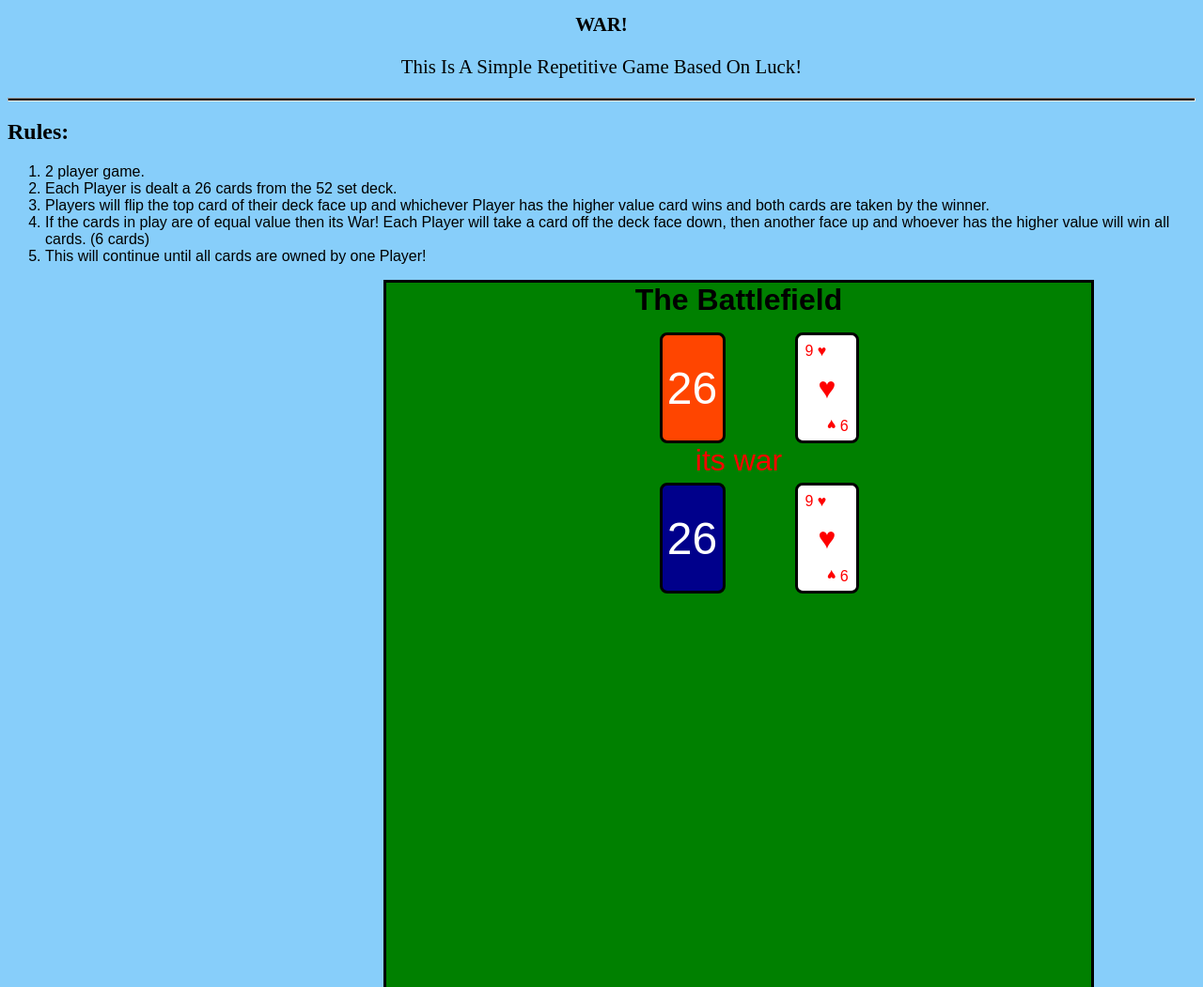
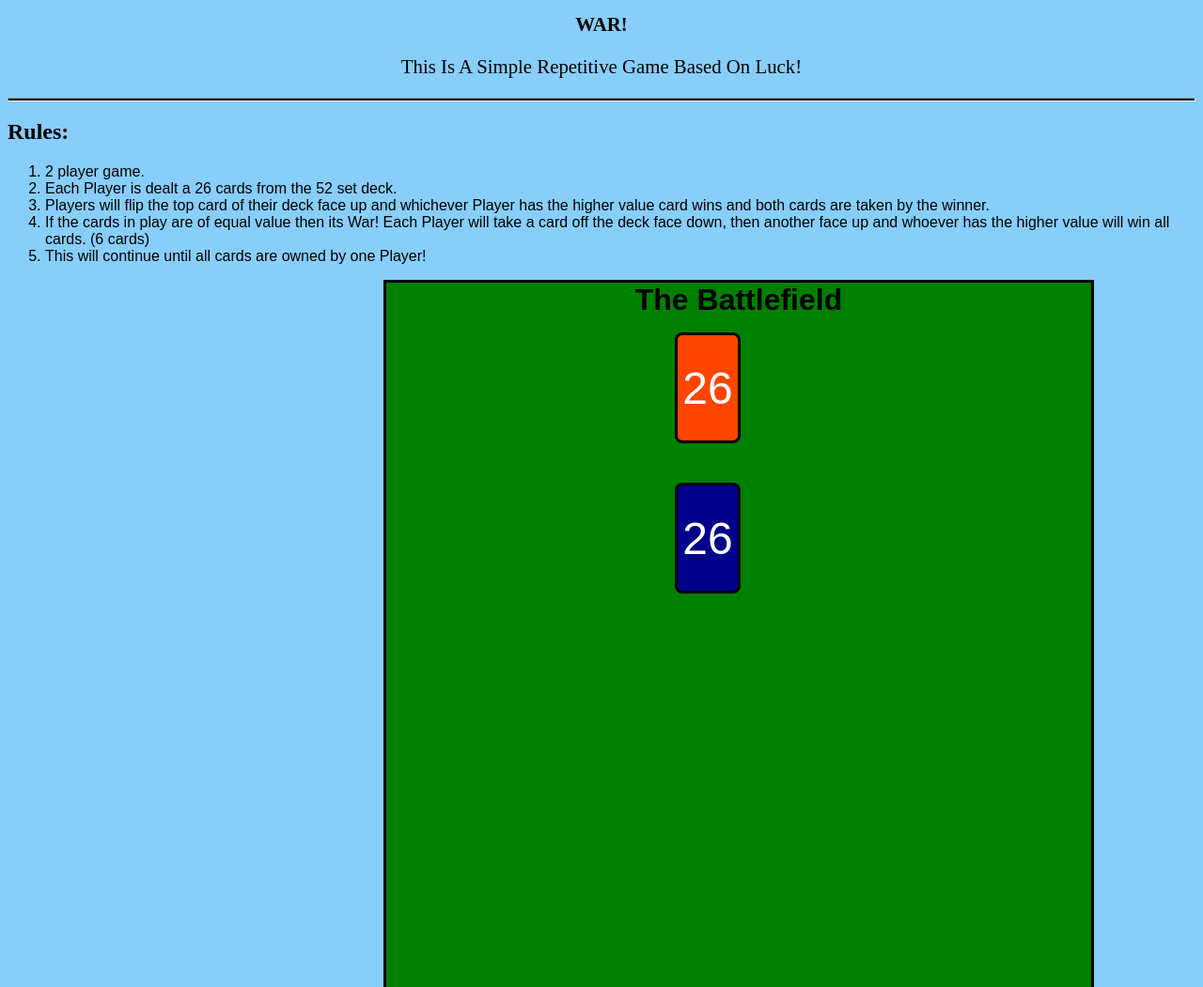
Before and after one commit to DreBenj123/Dres-War-Card-Game, a plain HTML site: page War.html in a window 1280 px wide. Shown: the top 1051 px of the page at 94% size. Drawn offline with Linux system fonts and the light colour scheme.

Commit message:
class 4 end commit
some added JS functionality

```diff
--- a/War.html
+++ b/War.html
@@ -28,17 +28,11 @@
 <div class = "card-table"><strong>The Battlefield</strong>
 <!--Player/Computer Hands-->
 <div class ="hands">
-<div class = "computer-deck deck">26</div>
+<div class = "computer-deck deck"></div>
 <div class ="computer-card-slot card-slot"></div>
-<div class="card red" data-value="9 ♥">
-♥</div>
-<div class = "text">its war</div>
-<div class ="player-deck deck" >26</div>
+<div class = "text"></div>
+<div class ="player-deck deck" ></div>
 <div class = "player-card-slot card-slot"></div>
-<div class = "card red" data-value="9 ♥">
-    ♥
-
-</div>
 </div>
 </div>
 </body>
--- a/cards.js
+++ b/cards.js
@@ -1,38 +1,61 @@
 //creating the deck
-const SUITS =["♥","♦","♠","♣"];
-const VALUES = ["A","2","3","4","5","6","7","8","9","10","J","Q","K"];
+const SUITS = ["♥", "♦", "♠", "♣"];
+const VALUES = [
+  "A",
+  "2",
+  "3",
+  "4",
+  "5",
+  "6",
+  "7",
+  "8",
+  "9",
+  "10",
+  "J",
+  "Q",
+  "K",
+];
 
 export default class Deck {
-    constructor(cards = freshDeck()){
-        this.cards=cards
+  constructor(cards = freshDeck()) {
+    this.cards = cards;
+  }
+  get numberOfCards() {
+    return this.cards.length;
+  }
+  // Creating Random deck shuffle
+  shuffle() {
+    for (let i = this.numberOfCards - 1; i > 0; i--) {
+      const newIndex = Math.floor(Math.random() * (i + 1));
+      const oldValue = this.cards[i];
+      this.cards[newIndex] = this.cards[i];
+      this.cards[i] = oldValue;
     }
-    get numberOfCards(){
-        return this.cards.length
-    }
-    // Creating Random deck shuffle
-    shuffle(){
-        for (let i= this.numberOfCards - 1; i > 0; i-- ){
-            const newIndex = Math.floor (Math.random() * (i + 1))
-            const oldValue = this.cards[i]
-            this.cards[newIndex] = this.cards[i]
-            this.cards [i] = oldValue
-        }
-    }
+  }
 }
-class Card{
-    constructor(suit,value){
-        this.suit= suit
-        this.value = value
-    }
+//Card In Play
+class Card {
+  constructor(suit, value) {
+    this.suit = suit;
+    this.value = value;
+  }
+  get color() {
+    return this.suit === "♣" || this.suit === "♠" ? "black" : "red";
+  }
+
+  getHTML() {
+    const cardDiv = document.createElement("div");
+    cardDiv.innerText = this.suit;
+    cardDiv.classList.add("card", this.color);
+    cardDiv.dataset.value = `${this.value} ${this.suit}`;
+    return cardDiv;
+  }
 }
 
-function freshDeck(){
-    return SUITS.flatMap(suit=> {
-    return VALUES.map(value=>{
-     return new Card(suit,value)
-    })
-
-    })
-
-
+function freshDeck() {
+  return SUITS.flatMap((suit) => {
+    return VALUES.map((value) => {
+      return new Card(suit, value);
+    });
+  });
 }
--- a/script.js
+++ b/script.js
@@ -1,5 +1,35 @@
-import Deck from "./cards.js"
+import Deck from "./cards.js";
 
-const deck = new Deck()
-deck.shuffle()
-console.log(deck.cards)
+const computerCardSlot = document.querySelector(".computer-card-slot");
+const playerCardSlot = document.querySelector(".player-card-slot");
+const computerDeckElement = document.querySelector(".computer-deck");
+const playerDeckElement = document.querySelector(".player-deck");
+const text = document.querySelector(".text");
+
+let playerDeck, computerDeck;
+
+startGame();
+function startGame() {
+  const deck = new Deck();
+  deck.shuffle();
+
+  //splitting the deck between players
+  const deckMidpoint = Math.ceil(deck.numberOfCards / 2);
+  playerDeck = new Deck(deck.cards.slice(0, deckMidpoint));
+  computerDeck = new Deck(deck.cards.slice(deckMidpoint, deck.numberOfCards));
+}
+//New round clean up
+newGame();
+
+function newGame() {
+  computerCardSlot.innerHTML = "";
+  playerCardSlot.innerHTML = "";
+  text.innerText = "";
+}
+
+updateDeckCount();
+
+function updateDeckCount() {
+  computerDeckElement.innerText = computerDeck.numberOfCards;
+  playerDeckElement.innerText = playerDeck.numberOfCards;
+}
--- a/war.css
+++ b/war.css
@@ -52,7 +52,7 @@ hr {
 }
 
 .text{
-    grid-column: span 3;
+    grid-column: span 2;
     color: red;
     display: flex;
     justify-content: center;
@@ -63,7 +63,7 @@ hr {
 .card{
     position: relative;
     height: 100%;
-    width: 250%;
+    width: 100%;
     border: 3px solid black;
     border-radius: .5rem;
     display: flex;
```
